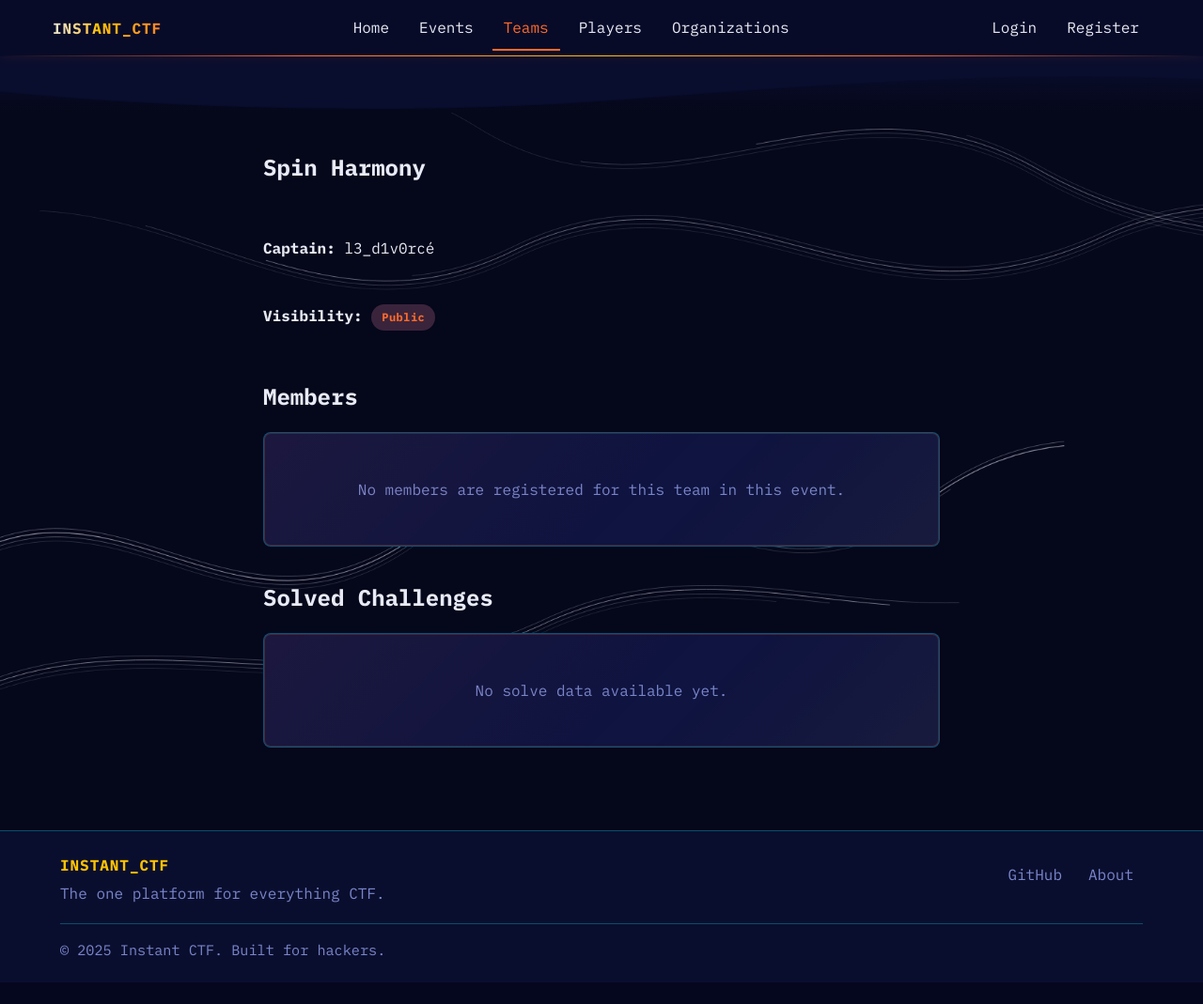
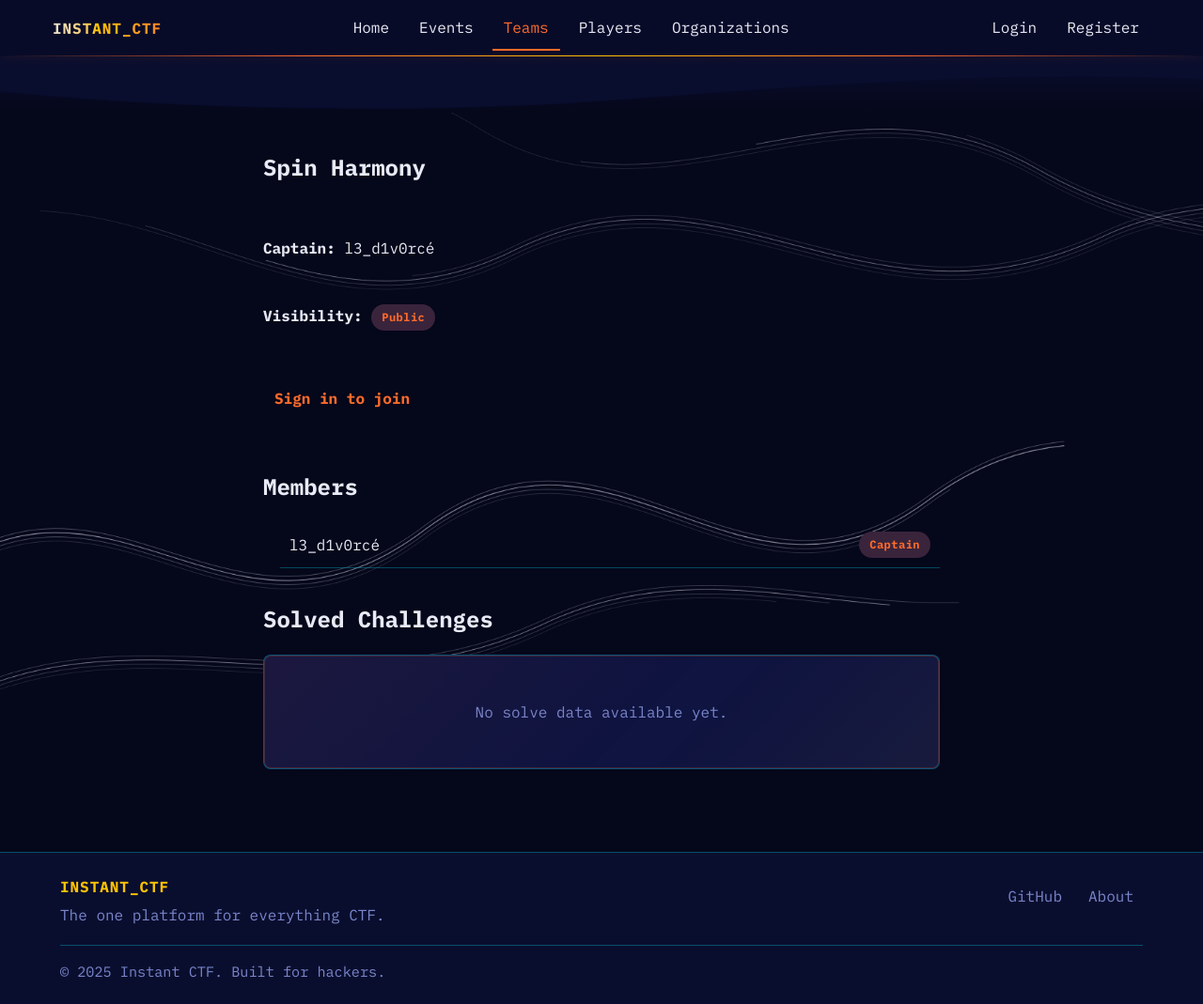
Before and after one commit to ahmedQuadimi/Instant_CTF, a Django app: page /teams/1/ in a window 1280 px wide. Shown: the whole page at 94% size. Before the commit the page ends 1046 px from the top, so only its background shows below. Run offline with Django 5.2, Linux system fonts and the light colour scheme; data comes from the database, SQL or seed files in the repository; some libraries are stand-ins or nearby versions.

Commit message:
refactor: remove ELO system and improve team member visibility
- Remove `elo` field from User model and generate associated migrations.
- Clean up ELO references across admin, views, templates, and CSS.
- Update players list to default to alphabetical username ordering.
- Refactor team member lists to explicitly include captains with a badge at the top.
- Hide the "Request to Join" button for existing members and team captains.
- Standardize member list rendering in team detail and management views.

```diff
--- a/Accounts/admin.py
+++ b/Accounts/admin.py
@@ -6,8 +6,8 @@ from .models import User
 
 @admin.register(User)
 class CustomUserAdmin(UserAdmin):
-    list_display = ("username", "email", "site_role", "elo", "is_staff")
+    list_display = ("username", "email", "site_role", "is_staff")
     search_fields = ("username", "email")
 
     # Adds global_score to the admin edit screen safely
-    fieldsets = UserAdmin.fieldsets + (("CTF Stats", {"fields": ("elo", "site_role")}),)
+    fieldsets = UserAdmin.fieldsets + (("CTF Stats", {"fields": ("site_role",)}),)
--- a/Accounts/models.py
+++ b/Accounts/models.py
@@ -10,7 +10,6 @@ class User(AbstractUser):
         ("PLAYER", "Player"),
     ]
 
-    elo = models.IntegerField(default=0, db_index=True)
     site_role = models.CharField(max_length=20, choices=ROLE_CHOICES, default="PLAYER")
 
     def __str__(self):
--- a/Accounts/views.py
+++ b/Accounts/views.py
@@ -71,7 +71,7 @@ def players_list(request):
 
     players = User.objects.annotate(
         team_count=Count("team_memberships__team", distinct=True)
-    ).order_by("-elo")
+    ).order_by("username")
 
     if query:
         players = players.filter(username__icontains=query)
--- a/Teams/views.py
+++ b/Teams/views.py
@@ -64,11 +64,17 @@ def team_details(request, team_id, event_id=None):
     has_pending_request = False
     if request.user.is_authenticated:
         is_captain = (team.captain == request.user)
-        is_member = TeamMembership.objects.filter(team=team, user=request.user).exists()
+        is_member = (
+            TeamMembership.objects.filter(
+                user=request.user, team=team
+            ).exists() or team.captain == request.user
+        )
         has_pending_request = TeamJoinRequest.objects.filter(team=team, user=request.user, status="PENDING").exists()
 
+    memberships = TeamMembership.objects.filter(team=team).select_related("user")
+    captain_in_members = memberships.filter(user=team.captain).exists()
+
     if event is None:
-        memberships = TeamMembership.objects.filter(team=team).select_related("user")
         return render(
             request,
             "teams/team_detail.html",
@@ -76,6 +82,8 @@ def team_details(request, team_id, event_id=None):
                 "event": event,
                 "team": team,
                 "memberships": memberships,
+                "captain": team.captain,
+                "captain_in_members": captain_in_members,
                 "solves": [],
                 "is_captain": is_captain,
                 "is_member": is_member,
@@ -87,16 +95,7 @@ def team_details(request, team_id, event_id=None):
     if not is_team_in_event:
         raise Http404("Team is not participating in this event.")
 
-    memberships = TeamMembership.objects.filter(team=team).select_related("user")
     solves = []  # TODO: populate from Scoring app once available
-
-    is_member = False
-    is_captain = False
-    has_pending_request = False
-    if request.user.is_authenticated:
-        is_captain = (team.captain == request.user)
-        is_member = TeamMembership.objects.filter(team=team, user=request.user).exists()
-        has_pending_request = TeamJoinRequest.objects.filter(team=team, user=request.user, status="PENDING").exists()
 
     return render(
         request,
@@ -105,6 +104,8 @@ def team_details(request, team_id, event_id=None):
             "event": event,
             "team": team,
             "memberships": memberships,
+            "captain": team.captain,
+            "captain_in_members": captain_in_members,
             "solves": solves,
             "is_captain": is_captain,
             "is_member": is_member,
@@ -171,6 +172,7 @@ def manage(request, team_id):
 
     # GET: load members and pending requests
     memberships = TeamMembership.objects.filter(team=team).select_related("user")
+    captain_in_members = memberships.filter(user=team.captain).exists()
     pending_requests = TeamJoinRequest.objects.filter(
         team=team, status="PENDING"
     ).select_related("user")
@@ -183,6 +185,8 @@ def manage(request, team_id):
         {
             "team": team,
             "memberships": memberships,
+            "captain": team.captain,
+            "captain_in_members": captain_in_members,
             "pending_requests": pending_requests,
             "history_count": history_count,
         },
--- a/static/css/platform.css
+++ b/static/css/platform.css
@@ -956,7 +956,6 @@ button[type="submit"]:hover {
 
 .status-badge,
 .role-badge,
-.elo-badge,
 .pending-count {
   position: relative;
   display: inline-flex;
@@ -1296,7 +1295,6 @@ tr:hover,
 .badge,
 .chip,
 .role-badge,
-.elo-badge,
 .pending-count {
   font-size: 0.75rem;
   padding: 3px 10px;
--- a/templates/accounts/players.html
+++ b/templates/accounts/players.html
@@ -45,7 +45,6 @@
             <tr>
               <th>Username</th>
               <th>Role</th>
-              <th>ELO</th>
               <th>Teams</th>
             </tr>
           </thead>
@@ -57,9 +56,6 @@
                 </td>
                 <td>
                   <span class="status-badge">{{ player.get_site_role_display }}</span>
-                </td>
-                <td>
-                  <span class="elo-badge">{{ player.elo }}</span>
                 </td>
                 <td>{{ player.team_count }}</td>
               </tr>
--- a/templates/events/register_for_event.html
+++ b/templates/events/register_for_event.html
@@ -39,7 +39,6 @@
               <span class="checkbox-box" aria-hidden="true"></span>
               <span class="checkbox-label" style="flex: 1; display: flex; align-items: center; justify-content: space-between;">
                 <span>{{ request.user.username }} (Captain)</span>
-                <span class="elo-badge">⚡ {{ request.user.elo }}</span>
               </span>
             </label>
           </div>
--- a/templates/teams/team_detail.html
+++ b/templates/teams/team_detail.html
@@ -21,31 +21,45 @@
       <p class="meta-line"><strong>Event:</strong> {{ event.title }}</p>
     {% endif %}
 
-    {% if is_captain %}
-      <p style="margin-top: 1rem;">
-        <a class="oauthButton" href="{% url 'team_manage' team.id %}" style="display:inline-block; text-decoration:none;">Manage Team</a>
-      </p>
-    {% elif user.is_authenticated %}
+    {% if not is_member and request.user.is_authenticated %}
       <p style="margin-top: 1rem;">
       {% if has_pending_request %}
         <span class="status-badge" style="opacity: 0.7;"><span>Request Pending</span></span>
-      {% elif not is_member %}
+      {% else %}
         <a class="oauthButton" href="{% url 'request_join' team.id %}" style="display:inline-block; text-decoration:none;">Request to Join</a>
       {% endif %}
+      </p>
+    {% elif not request.user.is_authenticated %}
+      <p style="margin-top: 1rem;">
+        <a href="#login-modal" class="oauthButton" style="display:inline-block; text-decoration:none;">
+          Sign in to join
+        </a>
+      </p>
+    {% elif is_captain %}
+      <p style="margin-top: 1rem;">
+        <a class="oauthButton" href="{% url 'team_manage' team.id %}" style="display:inline-block; text-decoration:none;">Manage Team</a>
       </p>
     {% endif %}
 
     <section>
       <h2>Members</h2>
-      {% if memberships %}
-        <ul class="platform-list">
-          {% for member in memberships %}
-            <li>{{ member.user.username }}</li>
-          {% endfor %}
-        </ul>
-      {% else %}
-        <div class="empty-state"><p>No members are registered for this team in this event.</p></div>
-      {% endif %}
+      <div class="platform-list">
+        <!-- Captain row -->
+        <div class="member-row" style="display: flex; align-items: center; justify-content: space-between; padding: 10px; border-bottom: var(--border);">
+          <span>{{ team.captain.username }}</span>
+          <span class="status-badge active">
+            Captain
+          </span>
+        </div>
+        <!-- Other members -->
+        {% for membership in memberships %}
+          {% if membership.user != team.captain %}
+          <div class="member-row" style="display: flex; align-items: center; justify-content: space-between; padding: 10px; border-bottom: var(--border);">
+            <span>{{ membership.user.username }}</span>
+          </div>
+          {% endif %}
+        {% endfor %}
+      </div>
     </section>
 
     <section>
```
Also changed, not shown: templates/accounts/profile.html (+0 -17 lines), templates/teams/team_manage.html (+11 -4 lines), Accounts/migrations/0004_remove_user_elo.py (added).
